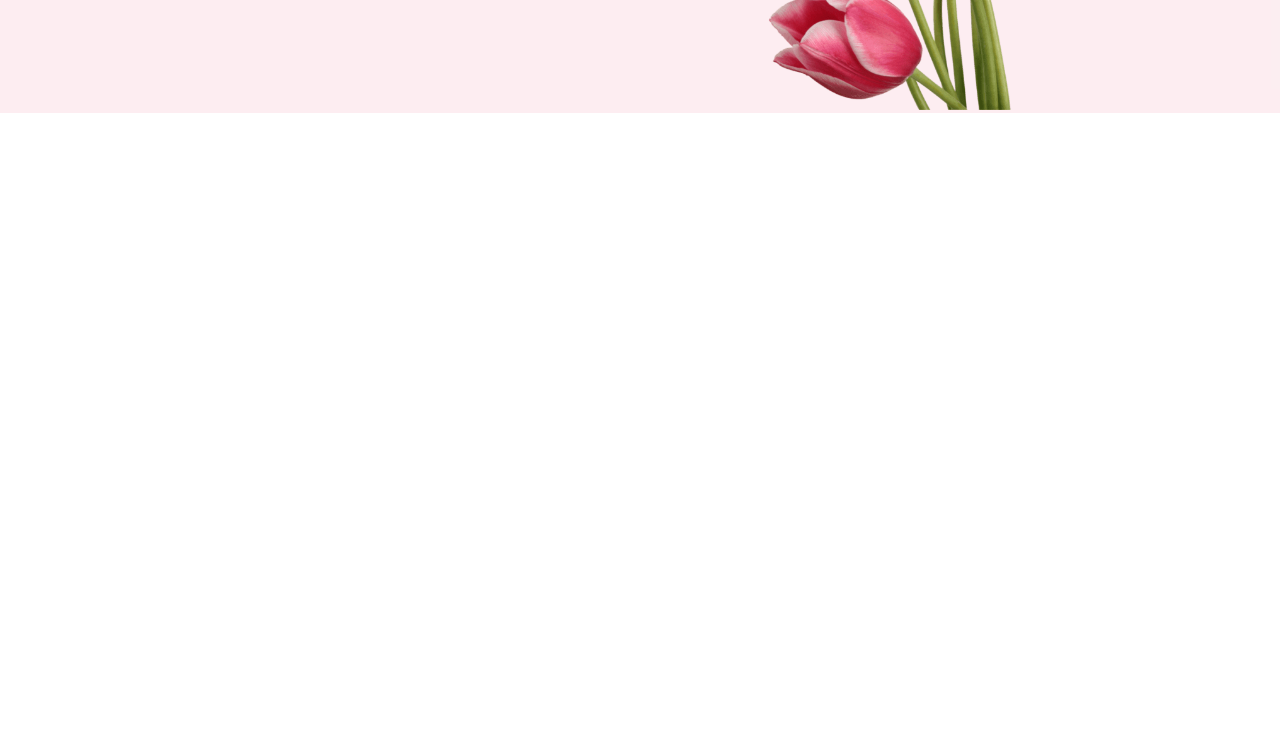
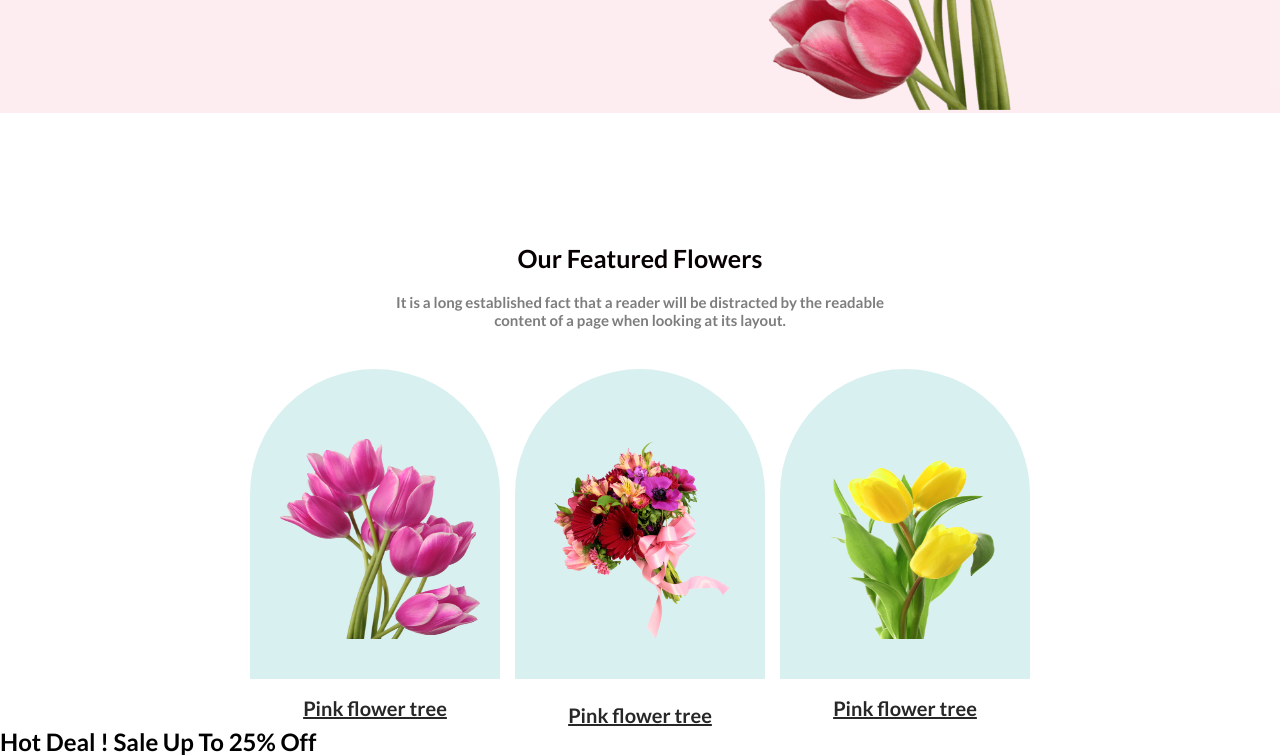
Before and after one commit to my-code-1/Assigment_1, a plain HTML site: page index.html in a window 1280 px wide. Shown: the part 420-1176 px from the top of the page. Before the commit the page ends 800 px from the top, so only its background shows below. Drawn offline with Linux system fonts and the light colour scheme.

Commit message:
flower section

```diff
--- a/Styles/style.css
+++ b/Styles/style.css
@@ -4,6 +4,10 @@
 }
 body{
     font-family: 'Lato', sans-serif;
+}
+/* common style shared */
+.shared_style{
+    padding: 130px 300px 40px;
 }
 /* banner section design */
 .banner_container{
@@ -14,11 +18,6 @@ body{
 
 }
 /* text part */
-/* .text_conten{
-    display: flex;
-    flex-direction: column;
-    justify-content: center;
-} */
 .title{
     margin-left: 20%;
     margin-bottom: 10px;
@@ -50,3 +49,45 @@ body{
     margin-top: 30px;
 
 }
+/* feature section */
+.feature_section_color
+{
+    background-color: #FFF;
+}
+.feature_title{
+    text-align: center;
+    color: #080000;
+    font-size: 25px;
+    font-weight: 800px;
+}
+.feature_description{
+    text-align: center;
+    padding-top: 20px;
+    color: rgba(39, 39, 39, 0.60);
+    font-size: 15px;
+    font-weight: 300px;
+}
+.feature_container{
+    display: flex;
+    justify-content: center;
+    gap:15px;
+}
+.div_border{
+    height: 310px;
+    width: 250px;
+    border-radius: 300px 300px 0px 0px;
+    background: rgba(5, 151, 160, 0.15);
+}
+.feature_img{
+    height: 200px;
+    width: 200px;
+    padding:70px 30px 30px 30px;
+}
+.pink_description{
+    text-align: center;
+    padding-top: 24px;
+    text-decoration: underline;
+    color: #272727;
+    font-size: 20px;
+    font-weight: 700px;
+}
--- a/index.html
+++ b/index.html
@@ -28,7 +28,41 @@
         </div>
     </header>
     <main>
-
+         <section class="feature_section_color">
+            <div class="feature_text shared_style">
+                <h1 class="feature_title">Our Featured Flowers</h1>
+                <p class="feature_description">
+                    It is a long established fact that a reader will be distracted by the readable <br> content of a page when looking at its layout.
+                </p>
+            </div>
+            <div class="feature_container">
+                <div class="feature_img_design">
+                    <div class="div_border">
+                <img src="Images/Flower Asset/pngwing 6.png" alt="" class="feature_img">
+                <p class="pink_description">Pink flower tree</p>
+            </div>
+            </div>
+            <div class="feature_img_design">
+                <div class="div_border">
+                <img src="Images/Flower Asset/pngwing 5.png" alt="" class="feature_img">
+            </div>
+                <p class="pink_description">Pink flower tree</p>
+            </div>
+            <div class="feature_img_design">
+                <div class="div_border">
+                <img src="Images/Flower Asset/pngwing 7.png" alt="" class="feature_img">
+                <p class="pink_description">Pink flower tree</p>
+            </div>
+            </div>
+            </div>
+         </section>
+         <section>
+            <div class="deal_container">
+                <div class="text_side">
+                    <h1>Hot Deal ! Sale Up To 25% Off</h1>
+                </div>
+            </div>
+         </section>
     </main>
     <footer>
 
```
